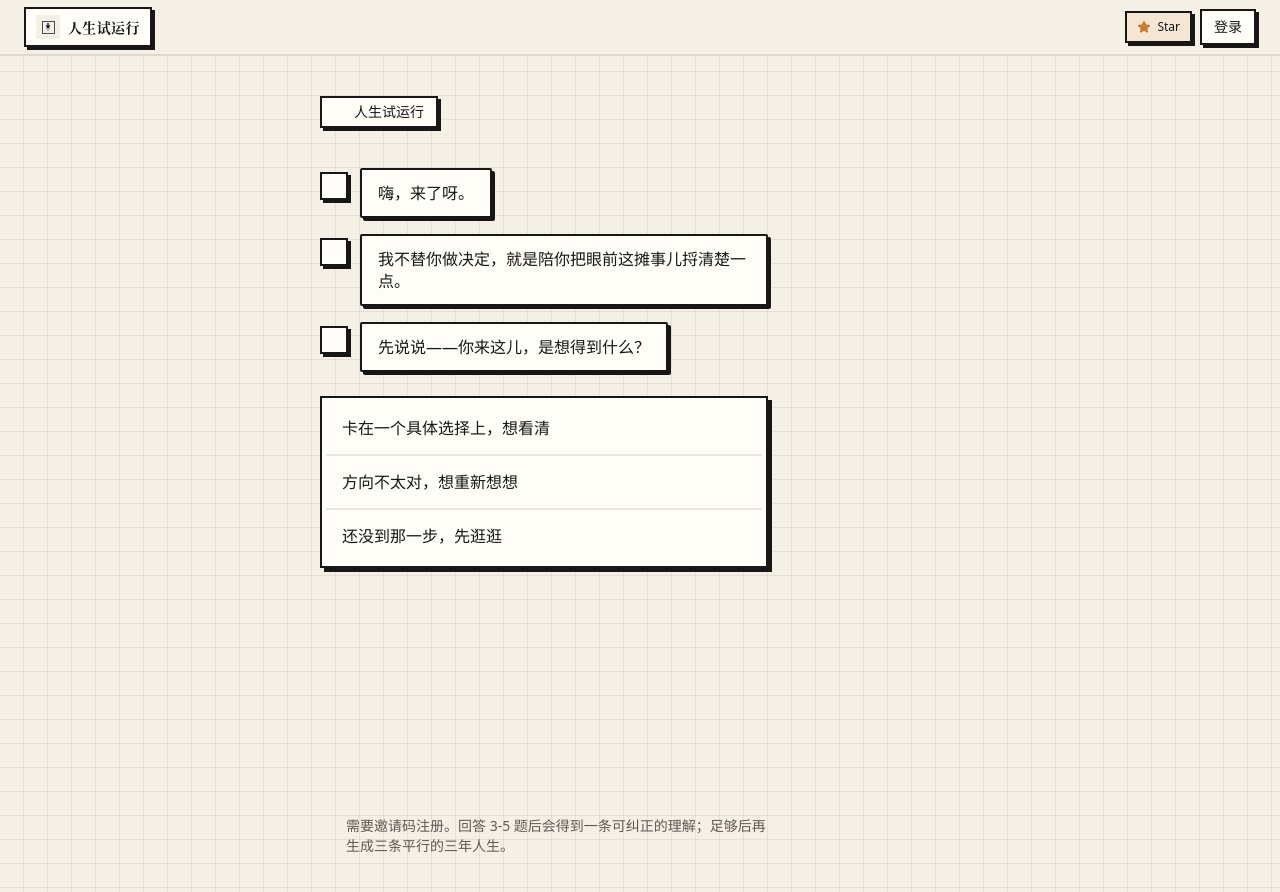
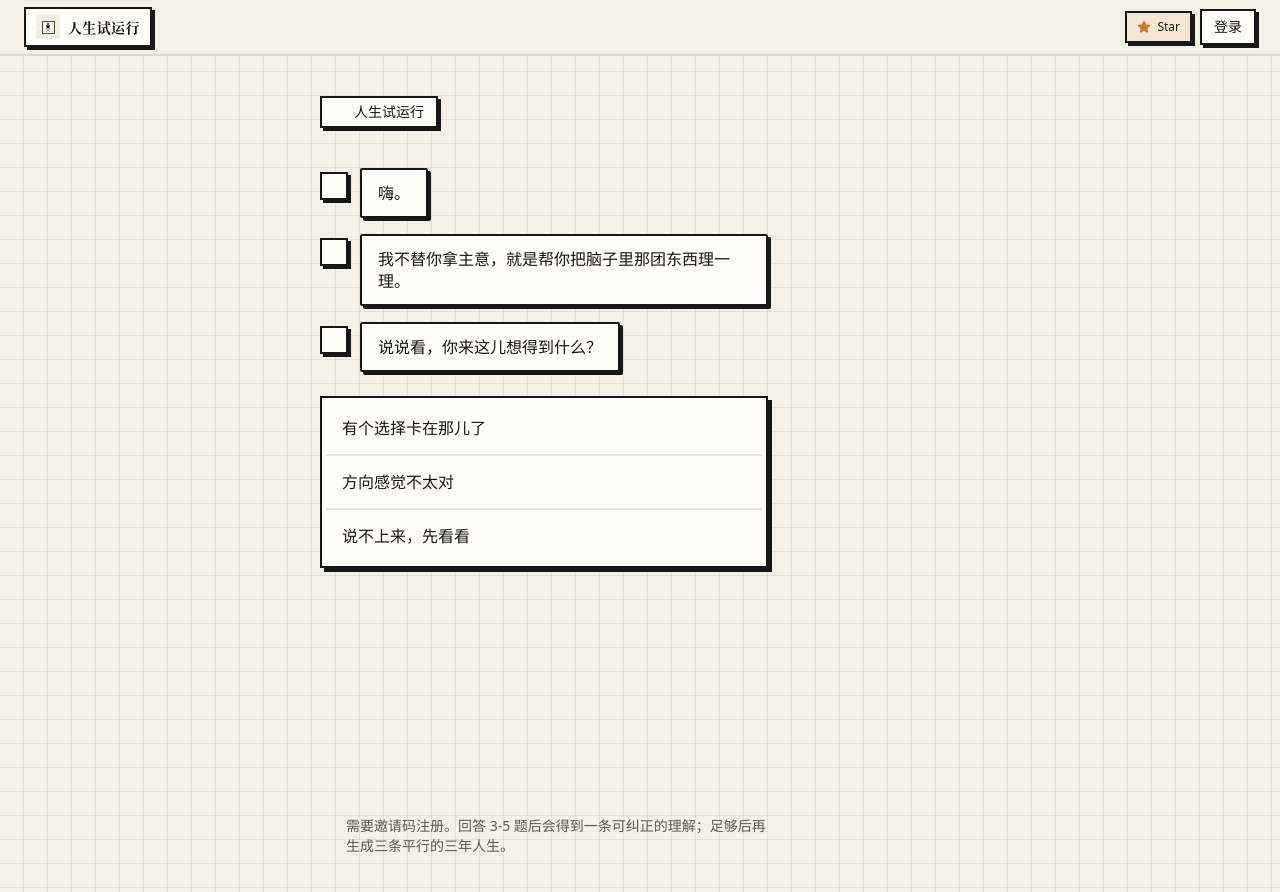
Before and after one commit to Haaaiawd/lifetide-lite, a Next.js app: page / in a window 1280 px wide. Shown: the top 892 px of the page. Built offline with nearby package versions, Linux system fonts and the light colour scheme; no server answers; some icons are missing.

Commit message:
Rewrite all landing copy: natural conversational tone

```diff
--- a/components/landing/LandingPage.tsx
+++ b/components/landing/LandingPage.tsx
@@ -8,18 +8,18 @@ import { PixelIcon } from "@/components/art/PixelIcon";
 const choices = [
   {
     id: "choose",
-    label: "卡在一个具体选择上，想看清",
+    label: "有个选择卡在那儿了",
     response: "行，那咱们先把这个选择拆开——你真正在意的，到底是什么。",
   },
   {
     id: "drift",
-    label: "方向不太对，想重新想想",
+    label: "方向感觉不太对",
     response: "嗯，这种感觉我懂。先把你现在的状态理一理，再看有哪些路可以走。",
   },
   {
     id: "browse",
-    label: "还没到那一步，先逛逛",
-    response: "完全没问题，先逛逛。随时可以开始，也随时可以走。",
+    label: "说不上来，先看看",
+    response: "没事，先逛逛。什么时候想聊了都行。",
   },
 ] as const;
 
@@ -78,15 +78,15 @@ export function LandingPage() {
 
       <section className="flex flex-1 flex-col gap-4 pt-4">
         <ChatMessage delay={0.1}>
-          嗨，来了呀。
+          嗨。
         </ChatMessage>
 
         <ChatMessage delay={0.25}>
-          我不替你做决定，就是陪你把眼前这摊事儿捋清楚一点。
+          我不替你拿主意，就是帮你把脑子里那团东西理一理。
         </ChatMessage>
 
         <ChatMessage delay={0.4}>
-          先说说——你来这儿，是想得到什么？
+          说说看，你来这儿想得到什么？
         </ChatMessage>
 
         <motion.div
@@ -127,7 +127,7 @@ export function LandingPage() {
               </ChatMessage>
 
               <ChatMessage from="host" delay={0.15}>
-                那咱们先聊几个小问题，3-5 个就够，不用紧张。
+                先聊几个小问题，没几句话的事。
               </ChatMessage>
 
               <motion.div
```
